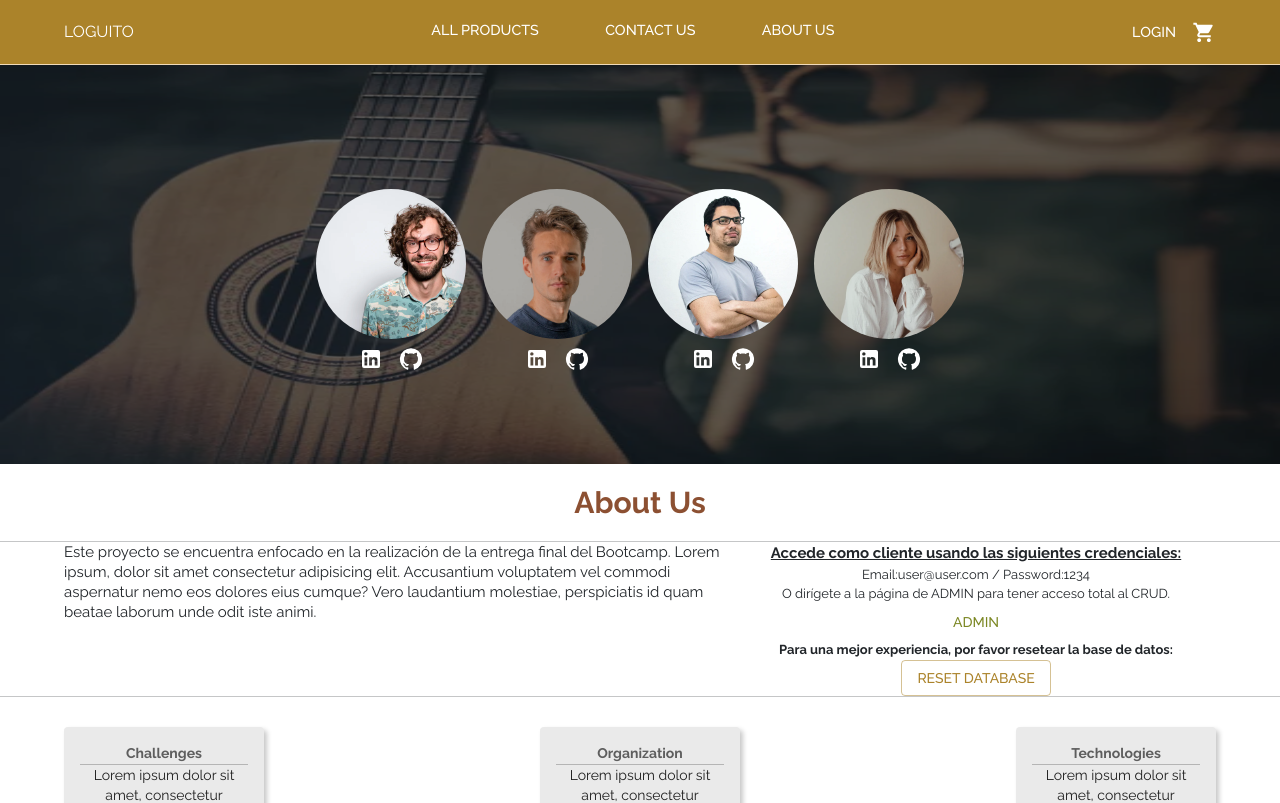
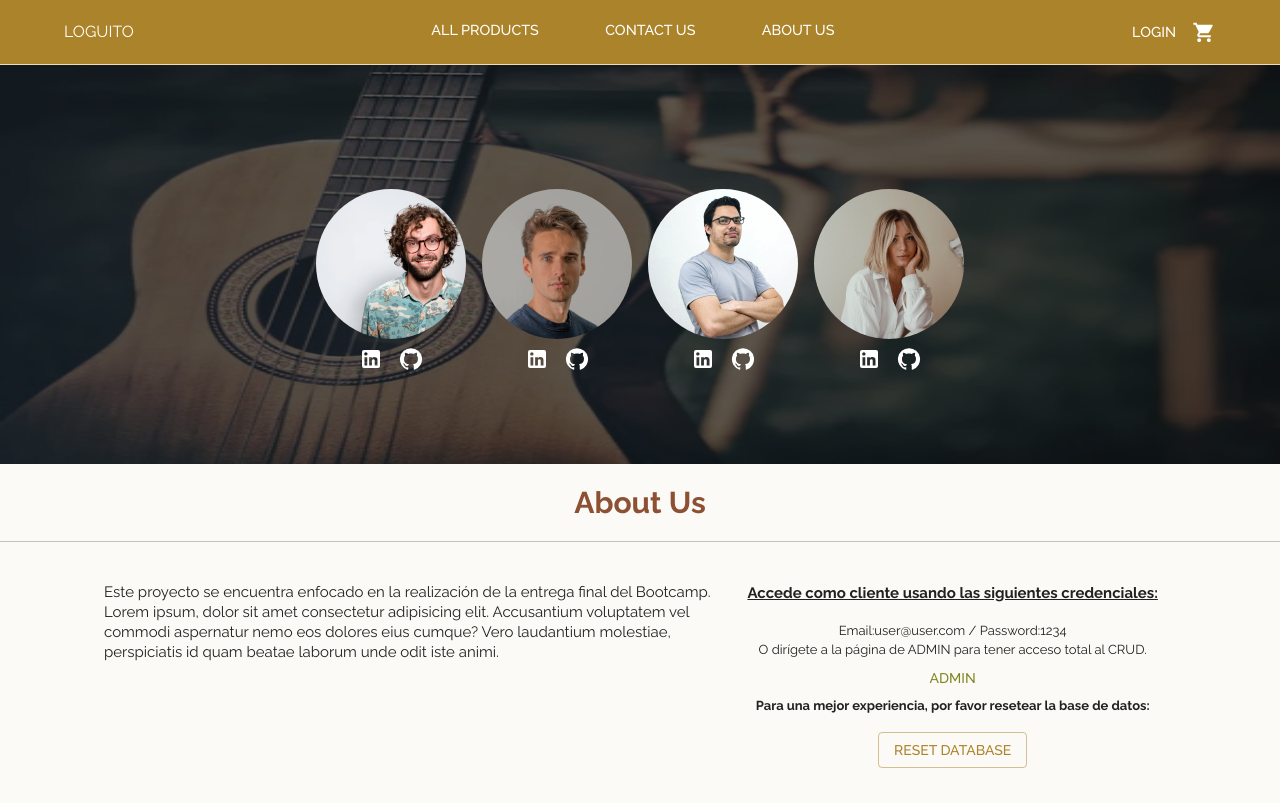
Before and after one commit to RodrigoRabellino/e-commerce-front, a React (Create React App) app: page /aboutUs in a window 1280 px wide. Shown: the top 803 px of the page. Built offline with nearby package versions, Linux system fonts and the light colour scheme; no server answers.

Commit message:
AboutUs - Style details

```diff
--- a/src/components/aboutUs/AboutUs.jsx
+++ b/src/components/aboutUs/AboutUs.jsx
@@ -11,6 +11,7 @@ import {
   Divider,
   Container,
   Grid,
+  CssBaseline,
 } from "@mui/material";
 import LinkedInIcon from "@mui/icons-material/LinkedIn";
 import GitHubIcon from "@mui/icons-material/GitHub";
@@ -27,6 +28,7 @@ const AboutUs = () => {
     ":hover": { transition: "0.2s" },
   };
   const cardStyles = {
+    backgroundColor: "white",
     transition: "0.2s",
     width: "200px",
     height: "200px",
@@ -38,6 +40,7 @@ const AboutUs = () => {
   };
   return (
     <>
+      <CssBaseline />
       <Box
         className="about-page"
         sx={{
@@ -147,7 +150,7 @@ const AboutUs = () => {
       </Box>
       <Divider />
       <Container>
-        <Grid container>
+        <Grid container p={5}>
           <Grid item xs={7}>
             <Typography fontSize="15px" textAlign="start" variant="h5">
               Este proyecto se encuentra enfocado en la realización de la
@@ -161,6 +164,7 @@ const AboutUs = () => {
           <Grid item xs={5}>
             <Typography
               sx={{
+                mb: "1rem",
                 fontSize: "15px",
                 fontWeight: "bold",
                 textDecoration: "underline",
@@ -188,6 +192,7 @@ const AboutUs = () => {
               sx={{
                 fontSize: "13px",
                 fontWeight: "bold",
+                mb: "1rem",
               }}
             >
               Para una mejor experiencia, por favor resetear la base de datos:
```
